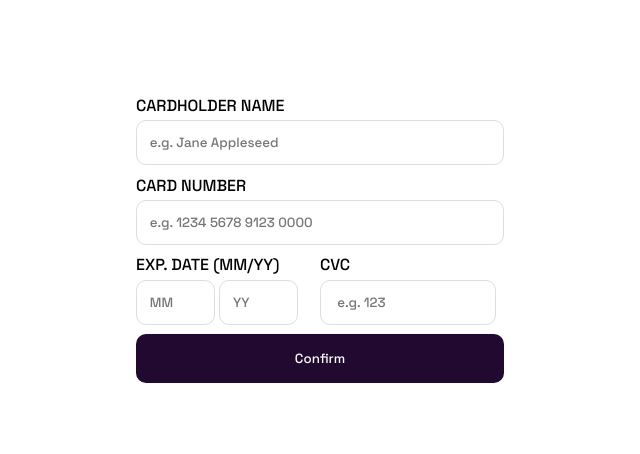
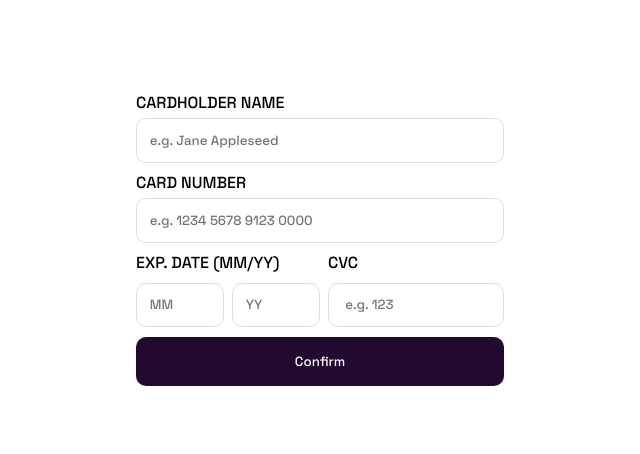
Before and after one commit to vglumac/fm-input, a plain HTML site: page index.html in a window 1280 px wide. Shown: the part 161-615 px from the top of the page, 592-1232 px from the left. Drawn offline with Linux system fonts and the light colour scheme.

Commit message:
Add files via upload

```diff
--- a/index.html
+++ b/index.html
@@ -43,13 +43,19 @@
           <label class="form__label">Card Number</label>
           <input class="form__input" data-input data-number data-card-number type="text" name="card-number" placeholder="e.g. 1234 5678 9123 0000">
         </div>
-        <div>
+        <div class=" label-wide">
           <label class="form__label">Exp. Date (MM/YY)</label>
-          <input class="form__input form__input--narrow" data-input data-number data-month type="text" name="MM" placeholder="MM" maxlength="2">
-          <input class="form__input form__input--narrow" data-input data-number data-year type="text" name="YY" placeholder="YY" maxlength="2">
         </div>
         <div>
           <label class="form__label">CVC</label>
+        </div>
+        <div>
+          <input class="form__input" data-input data-number data-month type="text" name="MM" placeholder="MM" maxlength="2">
+        </div>
+        <div>
+          <input class="form__input" data-input data-number data-year type="text" name="YY" placeholder="YY" maxlength="2">
+        </div>
+        <div>
           <input class="form__input" data-input data-number data-cvc type="text" name="CVC" placeholder=" e.g. 123" maxlength="3">
         </div>
         <button class="form__button grid-wide" type="submit">Confirm</button>
--- a/style.css
+++ b/style.css
@@ -163,14 +163,18 @@ main {
     padding: 1rem;
     width: min(100%, 400px);
     display: grid;
-    grid-template-columns: 1fr 1fr;
-    grid-template-rows: repeat(4, max-content);
+    grid-template-columns: 0.25fr 0.25fr 0.5fr;
+    grid-template-rows: repeat(5, max-content);
     column-gap: 0.5rem;
     row-gap: 0.3rem;
 }
 
 .grid-wide {
     grid-column: span 3;
+}
+
+.label-wide {
+    grid-column: span 2;
 }
 
 @media (min-width: 50em) {
@@ -201,10 +205,6 @@ main {
     border-width: 1px;
     border-style: solid;
     border-color: hsl(270, 3%, 87%);
-}
-
-.form__input--narrow {
-    width: 45%;
 }
 
 .form__input:focus {
```
